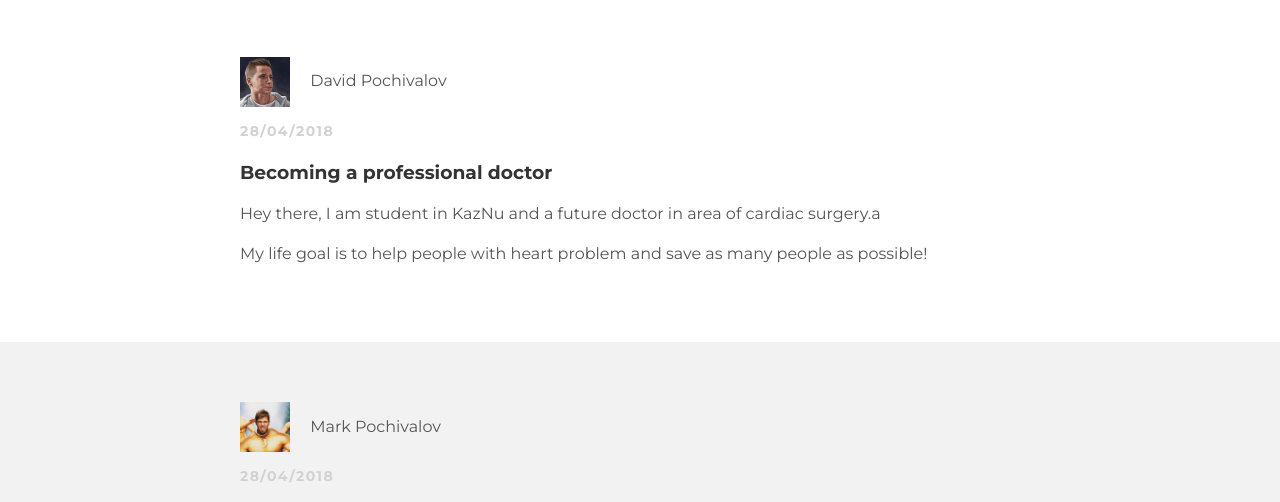
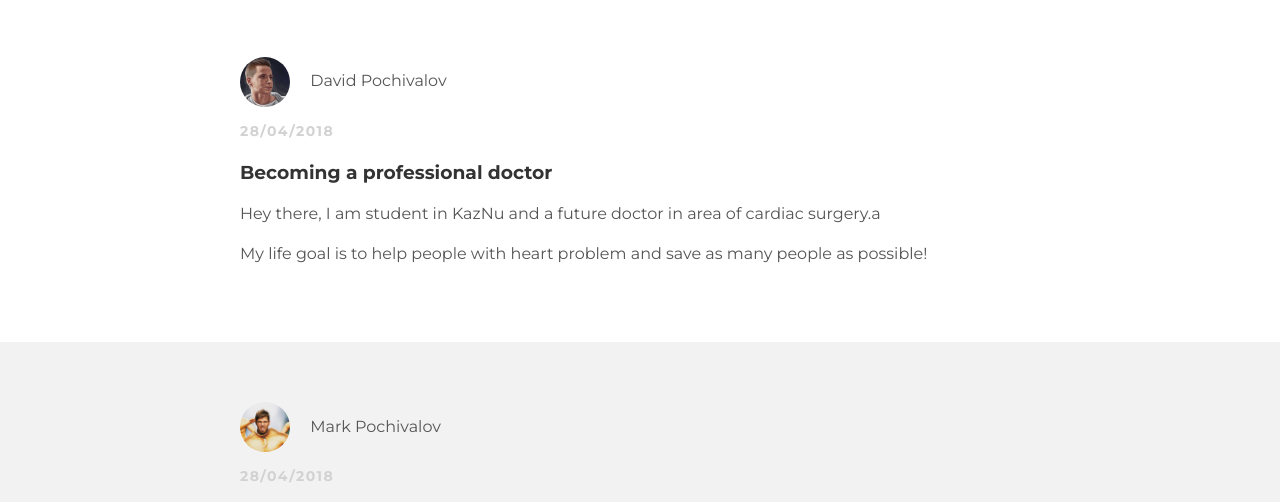
Before and after one commit to MarkPcv/MarkPcv.github.io, a plain HTML site: page index.html in a window 1280 px wide. Shown: the part 153-655 px from the top of the page. Drawn offline with Linux system fonts and the light colour scheme.

Commit message:
Add files via upload

```diff
--- a/style.css
+++ b/style.css
@@ -107,7 +107,7 @@ p{
   text-align: center;
 }
 
-.post-author, .about-author img{
+.post-author img, .about-author img{
   border-radius: 50%;
 }
 
```
